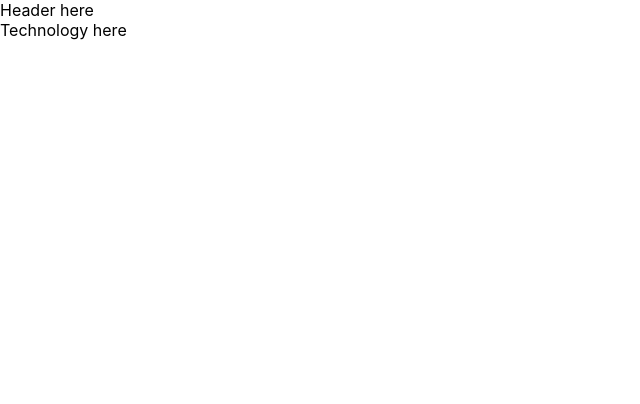
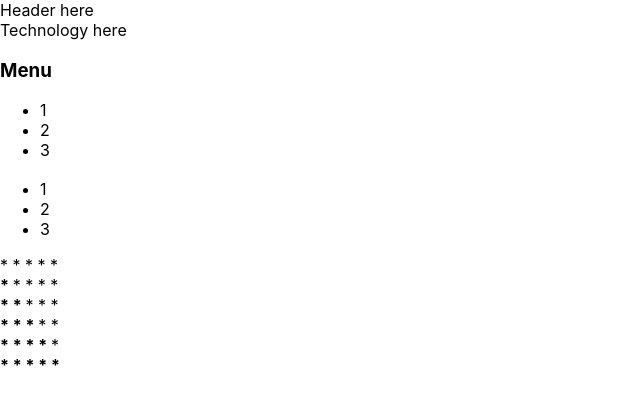
Before and after one commit to oprokopieva382/first-project, a React (Create React App) app: page / in a window 1280 px wide. Shown: the top 404 px of the page, without its empty margins (0-640 px from the left). Built offline with nearby package versions, Linux system fonts and the light colour scheme.

Commit message:
added type to Star and Rating Component

```diff
--- /dev/null
+++ b/src/Accordion.tsx
@@ -0,0 +1,33 @@
+const Accordion = (props: any) => {
+  console.log("Accordion rendering");
+
+  return (
+    <>
+      <AccordionTitle title={props.titleValue} />
+      <AccordionBody />
+    </>
+  );
+};
+
+function AccordionTitle(props: any) {
+  console.log("AccordionTitle rendering");
+  return (
+    <div>
+      <h3>{props.title}</h3>
+    </div>
+  );
+}
+
+function AccordionBody(props: any) {
+  console.log("AccordionBody rendering");
+  return (
+    <div>
+      <ul>
+        <li>1</li>
+        <li>2</li>
+        <li>3</li>
+      </ul>
+    </div>
+  );
+}
+export default Accordion;
--- a/src/App.tsx
+++ b/src/App.tsx
@@ -1,14 +1,25 @@
 import React from "react";
+import Accordion from "./Accordion";
 import "./App.css";
-import { Header } from "./Header";
-import { Technology } from "./Technology";
+import Header from "./Header";
+import Rating from "./Rating";
+import Technology from "./Technology";
 
 function App() {
+  console.log("App rendering");
   return (
-    <>
+    <div>
       <Header />
       <Technology />
-    </>
+      <Accordion titleValue={"Menu"} />
+      <Accordion />
+      <Rating value={0} />
+      <Rating value={1} />
+      <Rating value={2} />
+      <Rating value={3} />
+      <Rating value={4} />
+      <Rating value={5} />
+    </div>
   );
 }
 
--- a/src/Header.tsx
+++ b/src/Header.tsx
@@ -1,10 +1,12 @@
 import React from "react";
 import "./App.css";
-
-export const Header = () => {
+const Header = () => {
+  console.log("Header rendering");
   return (
     <>
       <div>Header here</div>
     </>
   );
 };
+
+export default Header;
--- /dev/null
+++ b/src/Rating.tsx
@@ -0,0 +1,75 @@
+import Star from "./Star";
+
+type RatingPropsType = {
+  value: 0 | 1 | 2 | 3 | 4 | 5;
+};
+
+const Rating = (props: RatingPropsType) => {
+  console.log("Star rendering");
+  if (props.value === 1) {
+    return (
+      <div>
+        <Star selected={true} />
+        <Star selected={false} />
+        <Star selected={false} />
+        <Star selected={false} />
+        <Star selected={false} />
+      </div>
+    );
+  }
+  if (props.value === 2) {
+    return (
+      <div>
+        <Star selected={true} />
+        <Star selected={true} />
+        <Star selected={false} />
+        <Star selected={false} />
+        <Star selected={false} />
+      </div>
+    );
+  }
+  if (props.value === 3) {
+    return (
+      <div>
+        <Star selected={true} />
+        <Star selected={true} />
+        <Star selected={true} />
+        <Star selected={false} />
+        <Star selected={false} />
+      </div>
+    );
+  }
+  if (props.value === 4) {
+    return (
+      <div>
+        <Star selected={true} />
+        <Star selected={true} />
+        <Star selected={true} />
+        <Star selected={true} />
+        <Star selected={false} />
+      </div>
+    );
+  }
+  if (props.value === 5) {
+    return (
+      <div>
+        <Star selected={true} />
+        <Star selected={true} />
+        <Star selected={true} />
+        <Star selected={true} />
+        <Star selected={true} />
+      </div>
+    );
+  }
+  return (
+    <div>
+      <Star selected={false} />
+      <Star selected={false} />
+      <Star selected={false} />
+      <Star selected={false} />
+      <Star selected={false} />
+    </div>
+  );
+};
+
+export default Rating;
--- /dev/null
+++ b/src/Star.tsx
@@ -0,0 +1,17 @@
+type StarPropsType = {
+  selected: boolean;
+};
+const Star = (props: StarPropsType) => {
+  console.log("Star rendering");
+  if (props.selected === true) {
+    return (
+      <span>
+        <b>* </b>
+      </span>
+    );
+  } else {
+    return <span>* </span>;
+  }
+};
+
+export default Star;
--- a/src/Technology.tsx
+++ b/src/Technology.tsx
@@ -1,10 +1,12 @@
 import React from "react";
 import "./App.css";
 
-export const Technology = () => {
+const Technology = () => {
+  console.log("Technology rendering");
   return (
     <>
       <div>Technology here</div>
     </>
   );
 };
+export default Technology;
```
